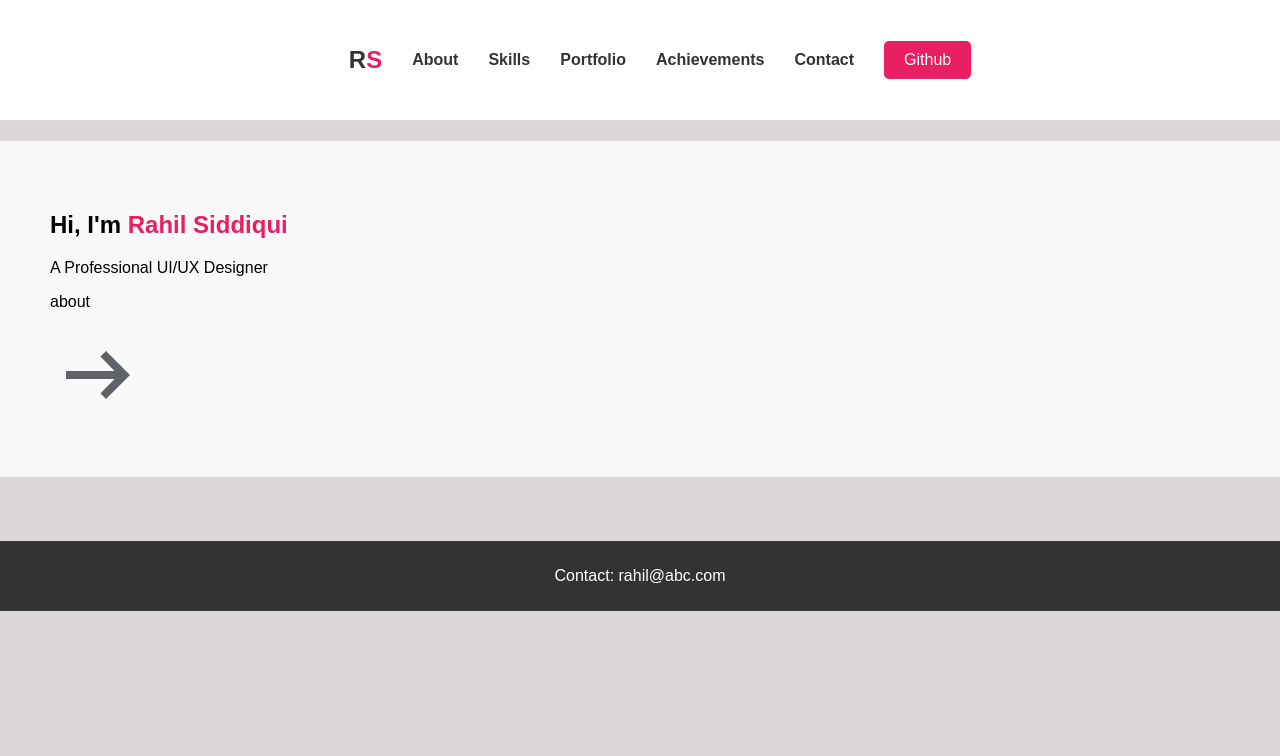
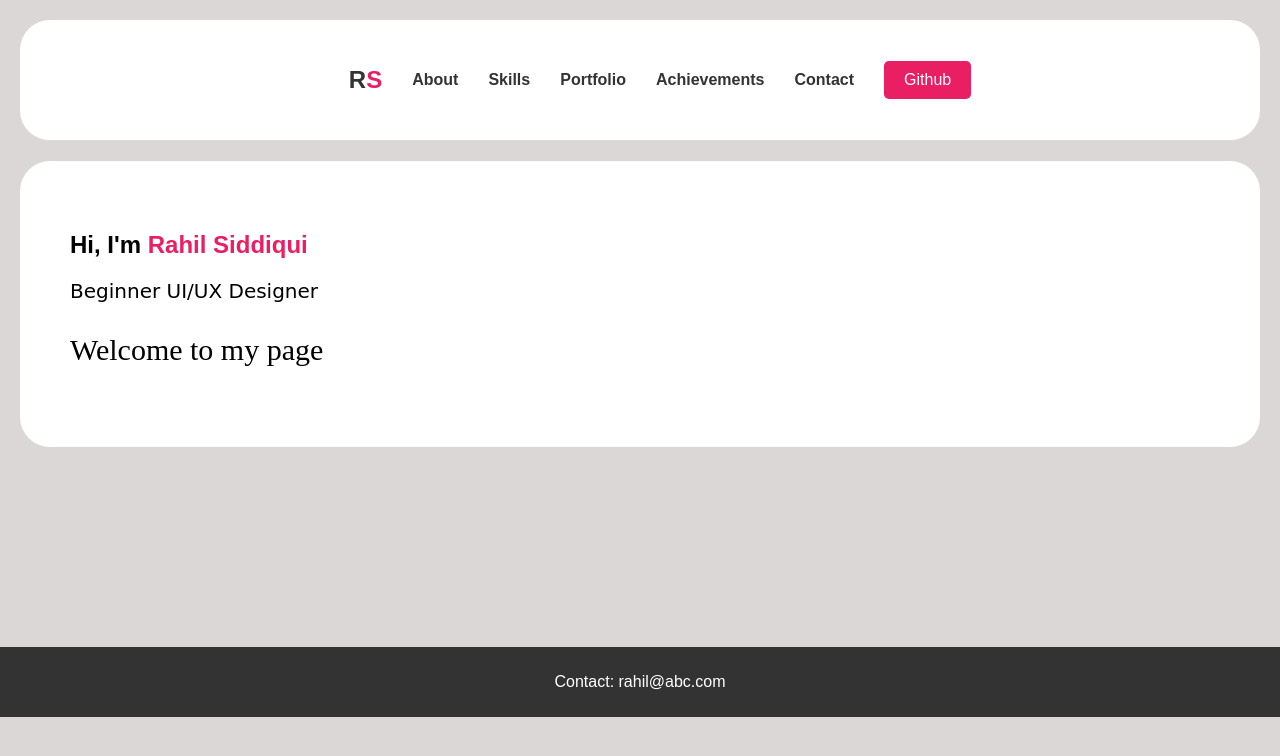
Before and after one commit to kumail-ahmad/Intro, a plain HTML site: page index.html in a window 1280 px wide. Drawn offline with Linux system fonts and the light colour scheme.

Commit message:
added basic compoments

```diff
--- a/index.html
+++ b/index.html
@@ -14,7 +14,7 @@
             <ul>
               <h1>R<span>S</span></h1>
 
-              <li><a href="#">About</a></li>
+              <li><a href="about.html">About</a></li>
               <li><a href="#">Skills</a></li>
               <li><a href="#">Portfolio</a></li>
               <li><a href="#">Achievements</a></li>
@@ -29,14 +29,8 @@
         <div class="container">
           <div class="intro">
             <h2>Hi, I'm <span>Rahil Siddiqui</span></h2>
-            <p>A Professional UI/UX Designer</p>
-            <p>
-             about
-            </p>
-
-          </div>
-          <div class="image">
-            <img src="ar.png" />
+            <p class="about">Beginner UI/UX Designer</p>
+            <p class="Welcome">Welcome to my page</p>
           </div>
         </div>
       </section>
--- a/style.css
+++ b/style.css
@@ -7,13 +7,14 @@ body {
 }
 
 header.navbar {
-  background: #fff;
+  background: #ffffff;
   padding: 10px;
   display: flex;
   justify-content: center;
   align-items: center;
   border-bottom: 1px solid #ddd;
-  margin-bottom: 20px; /* Space below the header */
+  margin: 20px;
+  border-radius: 30px;
 }
 
 .navbar h1 {
@@ -52,8 +53,10 @@ header.navbar {
   align-items: center;
   justify-content: space-between;
   padding: 50px;
-  background: #f9f9f9;
-  margin-bottom: 20px; /* Space below the hero */
+  background: #ffffff;
+  margin: 20px;
+
+  border-radius: 30px;
 }
 
 .hero .intro h2 span {
@@ -74,5 +77,15 @@ footer {
   color: #fff;
   text-align: center;
   padding: 10px 0;
-  margin-top: 64px;
+  margin-top: 200px;
 }
+
+.Welcome{
+  font-size:30px;
+  font-family: 'Times New Roman', Times, serif;
+}
+.about{
+  font-size:20px;
+  font-family:  cursive;
+
+}
```
Also changed, not shown: about.html (added, +11 -0 lines), ar.png (deleted).
